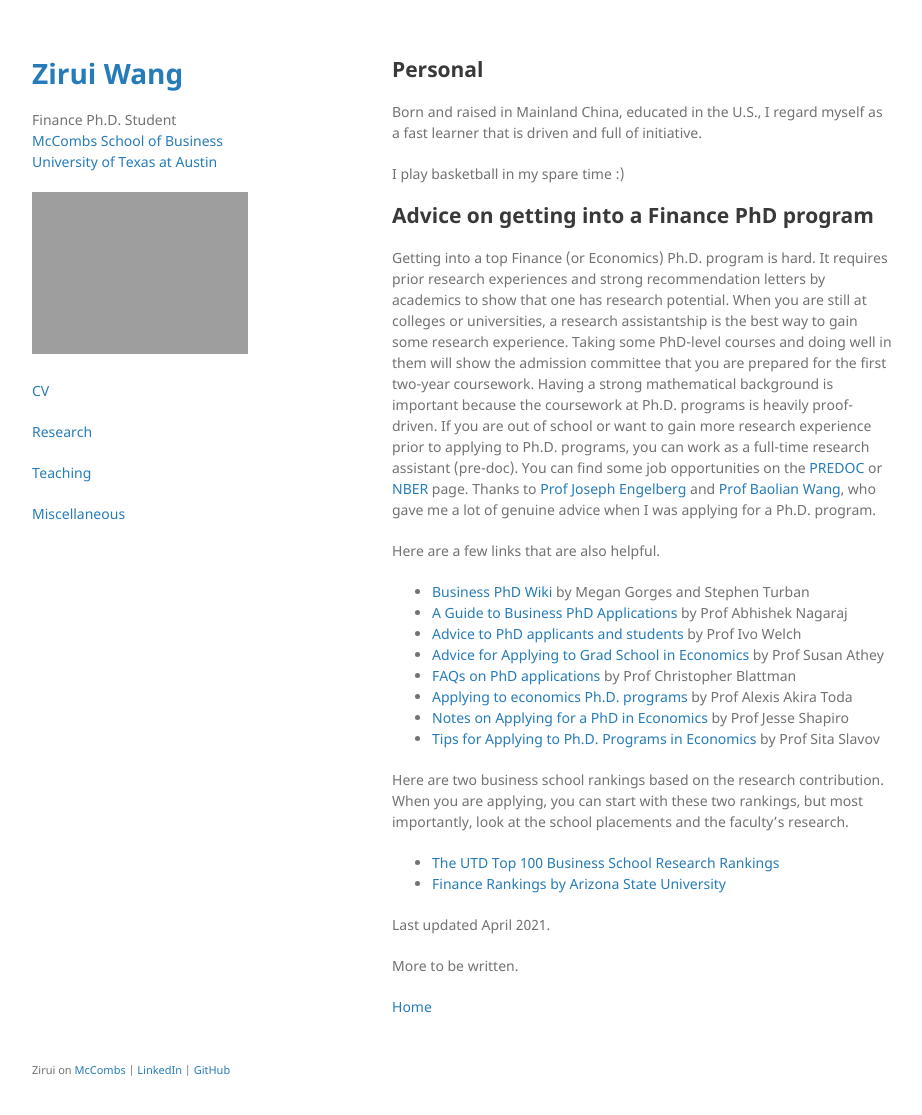
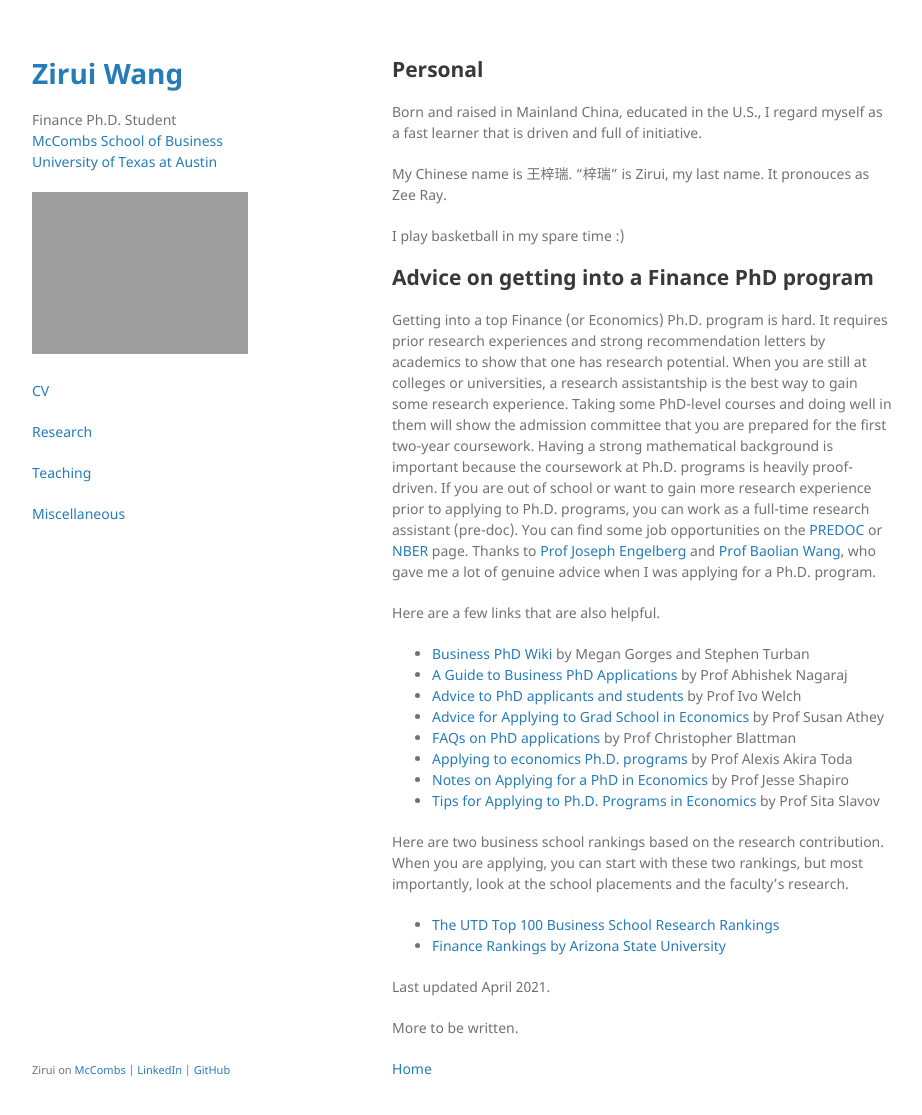
Before and after one commit to HarrisonZiruiWang/HarrisonZiruiWang.github.io, a Jekyll site: the page built from misc.md, in a window 1280 px wide and 1149 px high. Shown: the top 1115 px of the window, without its empty margins (178-1100 px from the left). Built offline with Jekyll 4.4.1, drawn with Linux system fonts in a browser that asks for light colours; our own code applies the rules of GitHub Pages for plain Markdown files.

Commit message:
Update misc.md

```diff
--- a/misc.md
+++ b/misc.md
@@ -5,6 +5,8 @@ layout: default
 ## Personal
 
 Born and raised in Mainland China, educated in the U.S., I regard myself as a fast learner that is driven and full of initiative.
+
+My Chinese name is 王梓瑞. “梓瑞” is Zirui, my last name. It pronouces as Zee Ray.
 
 I play basketball in my spare time :)
 
```
